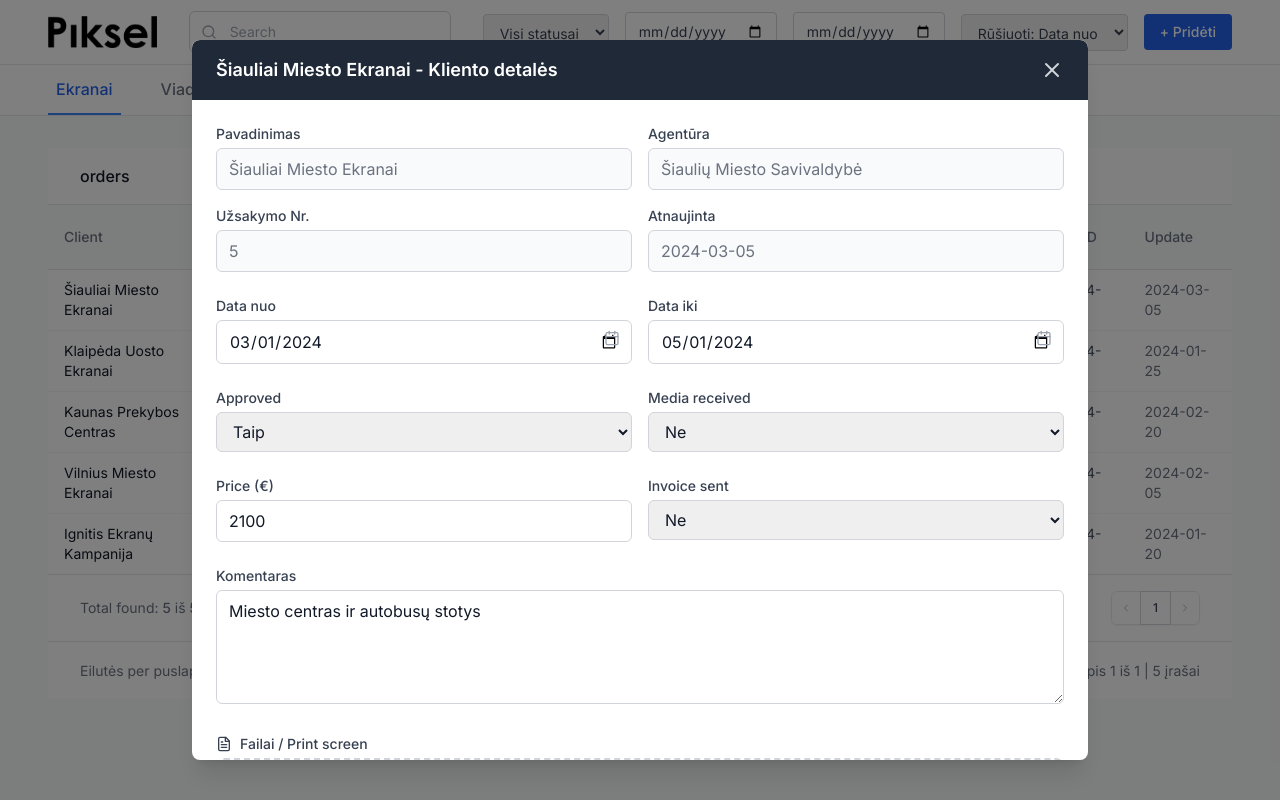
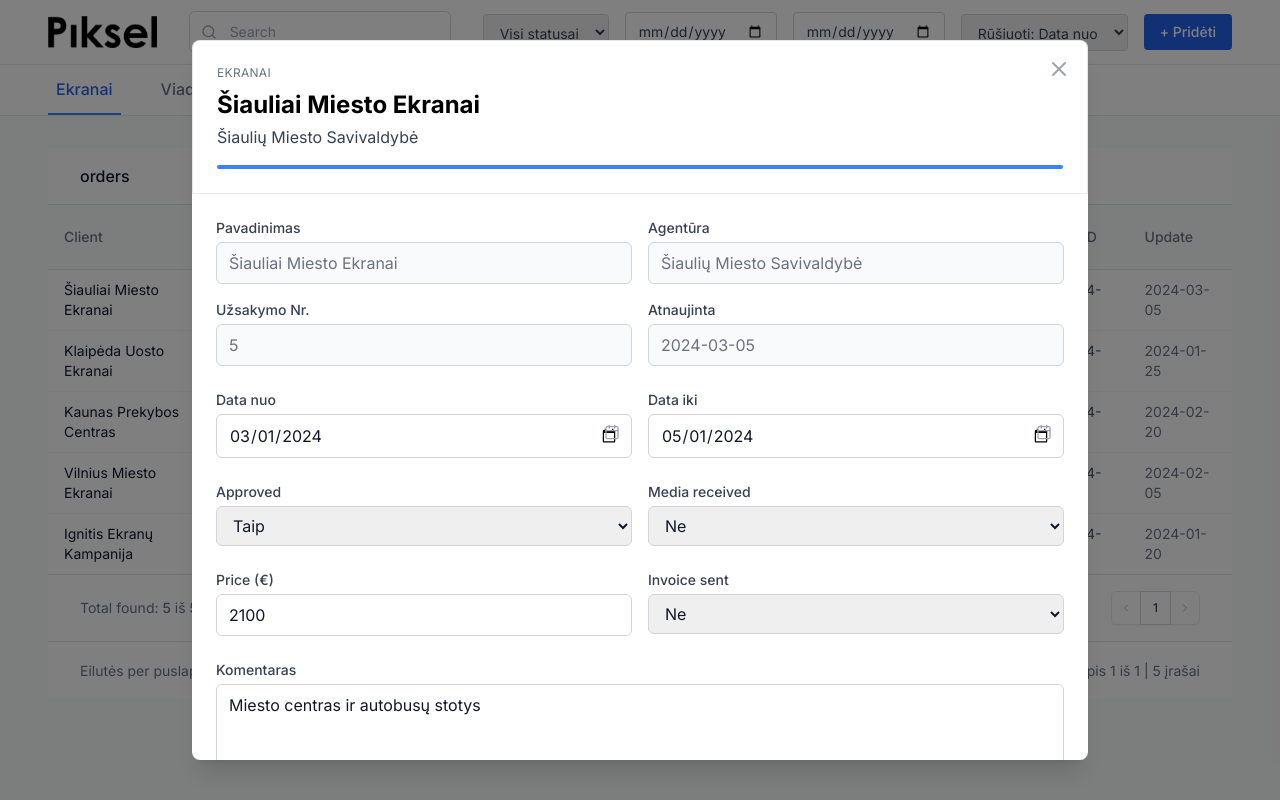
Before and after one commit to rentcas-pixel/piksel-base, a Next.js app: page / in a window 1280 px wide. Both pictures are taken after a click on the element "2024-03-05". Built offline with nearby package versions, Linux system fonts and the light colour scheme.

Commit message:
Update OrderModal to match Pixelmator Pro design style with tab indicator, colored line, and improved header layout

```diff
--- a/app/page.tsx
+++ b/app/page.tsx
@@ -56,6 +56,7 @@ export default function HomePage() {
         <OrdersTable
           orders={filteredOrders}
           onOrderClick={handleOrderClick}
+          activeTab={activeTab}
         />
 
 
--- a/components/OrderModal.tsx
+++ b/components/OrderModal.tsx
@@ -10,9 +10,10 @@ interface OrderModalProps {
   onClose: () => void
   onSave: (updatedOrder: Order) => void
   onDelete: (orderId: number) => void
+  activeTab: 'ekranai' | 'viadukai'
 }
 
-export default function OrderModal({ order, isOpen, onClose, onSave, onDelete }: OrderModalProps) {
+export default function OrderModal({ order, isOpen, onClose, onSave, onDelete, activeTab }: OrderModalProps) {
   const [formData, setFormData] = useState<Partial<Order>>({})
   const [comment, setComment] = useState('')
   const [reminderDate, setReminderDate] = useState('')
@@ -74,12 +75,34 @@ export default function OrderModal({ order, isOpen, onClose, onSave, onDelete }:
   return (
     <div className="fixed inset-0 bg-black bg-opacity-50 flex items-center justify-center z-50">
       <div className="bg-white rounded-lg shadow-xl w-full max-w-4xl max-h-[90vh] overflow-y-auto">
-        {/* Header */}
-        <div className="bg-gray-800 text-white px-6 py-4 rounded-t-lg flex justify-between items-center">
-          <h2 className="text-lg font-semibold">{order.pavadinimas} - Kliento detalės</h2>
+        {/* Header - Pixelmator Pro Style */}
+        <div className="bg-white border border-gray-200 rounded-t-lg p-6 relative">
+          {/* Tab indicator - small text above */}
+          <div className="text-xs text-gray-500 mb-2 uppercase tracking-wide">
+            {activeTab === 'ekranai' ? 'Ekranai' : 'Viadukai'}
+          </div>
+
+          {/* Main title */}
+          <h2 className="text-2xl font-bold text-black mb-1">
+            {order.pavadinimas}
+          </h2>
+
+          {/* Agency name - smaller text below */}
+          <div className="text-base text-gray-700 mb-4">
+            {order.agentura}
+          </div>
+
+          {/* Colored line based on tab */}
+          <div
+            className={`h-1 w-full rounded ${
+              activeTab === 'ekranai' ? 'bg-blue-500' : 'bg-black'
+            }`}
+          />
+
+          {/* Close button */}
           <button
             onClick={onClose}
-            className="text-gray-300 hover:text-white transition-colors"
+            className="absolute top-4 right-4 text-gray-400 hover:text-gray-600 transition-colors"
           >
             <X className="h-6 w-6" />
           </button>
--- a/components/OrdersTable.tsx
+++ b/components/OrdersTable.tsx
@@ -8,12 +8,13 @@ import OrderModal from './OrderModal'
 interface OrdersTableProps {
   orders: Order[]
   onOrderClick: (order: Order) => void
+  activeTab: 'ekranai' | 'viadukai'
 }
 
 type SortField = keyof Order
 type SortDirection = 'asc' | 'desc'
 
-export default function OrdersTable({ orders, onOrderClick }: OrdersTableProps) {
+export default function OrdersTable({ orders, onOrderClick, activeTab }: OrdersTableProps) {
   const [sortField, setSortField] = useState<SortField>('id')
   const [sortDirection, setSortDirection] = useState<SortDirection>('desc')
   const [currentPage, setCurrentPage] = useState(1)
@@ -101,6 +102,7 @@ export default function OrdersTable({ orders, onOrderClick }: OrdersTableProps)
         onClose={handleModalClose}
         onSave={handleOrderSave}
         onDelete={handleOrderDelete}
+        activeTab={activeTab}
       />
 
       <div className="bg-white">
```
